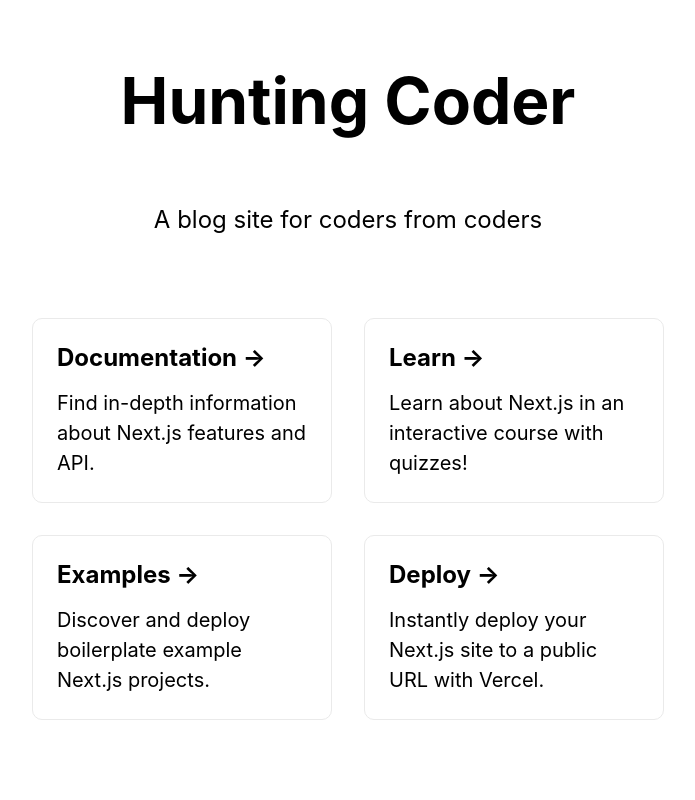
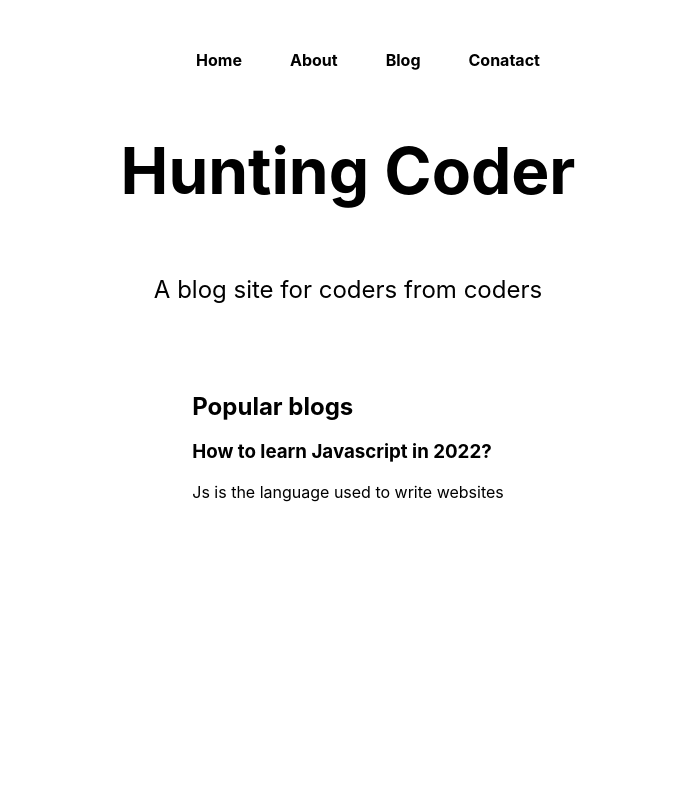
Before and after one commit to samarjit-singh/huntingcode, a Next.js app: page / in a window 1280 px wide. Shown: the top 800 px of the page, without its empty margins (292-987 px from the left). Built offline with nearby package versions, Linux system fonts and the light colour scheme.

Commit message:
image component in nextjs

```diff
--- a/pages/index.js
+++ b/pages/index.js
@@ -12,42 +12,28 @@
         <link rel="icon" href="/favicon.ico" />
       </Head>
       {/* similar to html script tag */}
-      <Script src="/sc.js" strategy="lazyOnload"></Script>
+      {/* <Script src="/sc.js" strategy="lazyOnload"></Script>   */}
 
+      <nav className={styles.mainnav}>
+        <ul>
+          <li>Home</li>
+          <li>About</li>
+          <li>Blog</li>
+          <li>Conatact</li>
+        </ul>
+      </nav>
 
       <main className={styles.main}>
         <h1 className={styles.title}>Hunting Coder</h1>
 
         <p className={styles.description}>A blog site for coders from coders</p>
 
-        <div className={styles.grid}>
-          <a href="https://nextjs.org/docs" className={styles.card}>
-            <h2>Documentation &rarr;</h2>
-            <p>Find in-depth information about Next.js features and API.</p>
-          </a>
-
-          <a href="https://nextjs.org/learn" className={styles.card}>
-            <h2>Learn &rarr;</h2>
-            <p>Learn about Next.js in an interactive course with quizzes!</p>
-          </a>
-
-          <a
-            href="https://github.com/vercel/next.js/tree/canary/examples"
-            className={styles.card}
-          >
-            <h2>Examples &rarr;</h2>
-            <p>Discover and deploy boilerplate example Next.js projects.</p>
-          </a>
-
-          <a
-            href="https://vercel.com/new?utm_source=create-next-app&utm_medium=default-template&utm_campaign=create-next-app"
-            className={styles.card}
-          >
-            <h2>Deploy &rarr;</h2>
-            <p>
-              Instantly deploy your Next.js site to a public URL with Vercel.
-            </p>
-          </a>
+        <div className="blogs">
+          <h2>Popular blogs</h2>
+          <div className="blogItem">
+            <h3>How to learn Javascript in 2022?</h3>
+            <p>Js is the language used to write websites</p>
+          </div>
         </div>
       </main>
 
--- a/styles/Home.module.css
+++ b/styles/Home.module.css
@@ -4,12 +4,14 @@
 
 .main {
   min-height: 100vh;
-  padding: 4rem 0;
+  /* padding: 4rem 0; */
   flex: 1;
   display: flex;
   flex-direction: column;
   justify-content: center;
   align-items: center;
+  justify-content: flex-start;
+  padding-top: 3rem;
 }
 
 .footer {
@@ -114,3 +116,15 @@
     flex-direction: column;
   }
 }
+
+.mainnav ul {
+  display: flex;
+  justify-content: center;
+  margin-top: 50px;
+}
+
+.mainnav ul li {
+  margin: 0 24px;
+  list-style: none;
+  font-weight: bold;
+}
```
